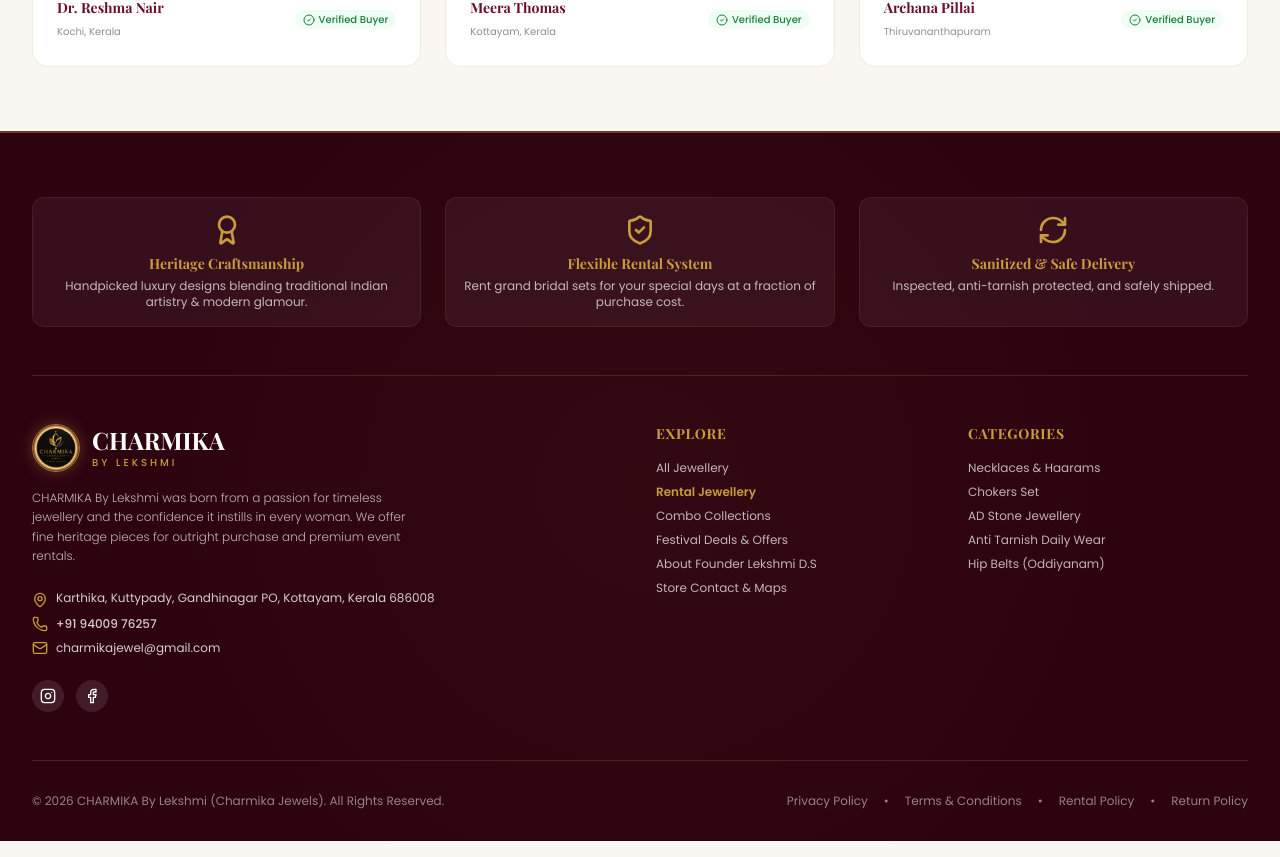
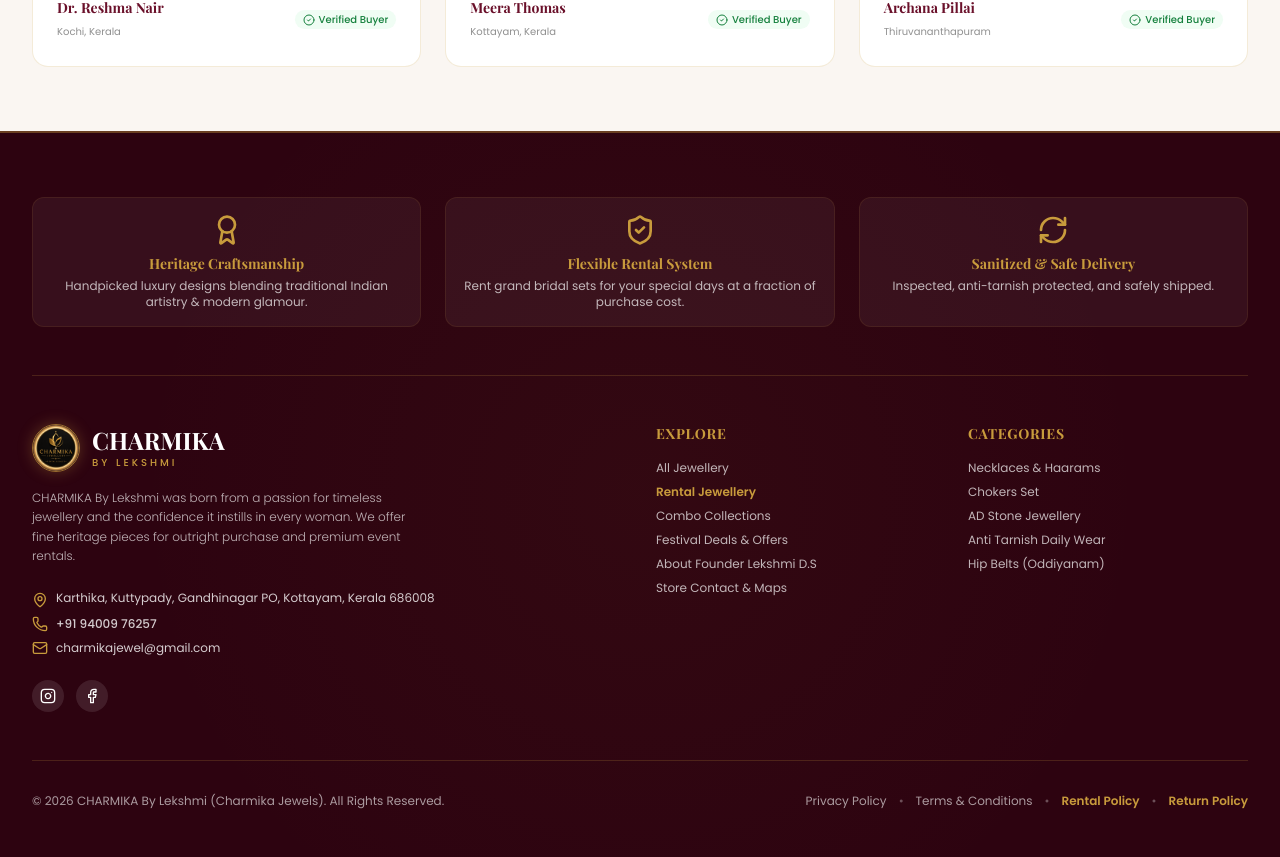
Before and after one commit to Abhinav-THAJ/charmika, a Next.js app: page / in a window 1280 px wide. Shown: the part 5060-5917 px from the top of the page. Built offline with nearby package versions, Linux system fonts and the light colour scheme; no server answers; a web font is replaced by a local one.

Commit message:
fix(mobile): increase footer bottom padding and format legal links to prevent WhatsApp icon overlap

```diff
--- a/src/components/common/BackToTop.tsx
+++ b/src/components/common/BackToTop.tsx
@@ -27,7 +27,7 @@
   return (
     <button
       onClick={scrollToTop}
-      className="fixed bottom-24 right-6 z-40 p-3 bg-maroon text-gold hover:bg-gold hover:text-maroon rounded-full shadow-luxury transition-all duration-300 border border-gold/40"
+      className="fixed bottom-20 sm:bottom-24 right-4 sm:right-6 z-40 p-2.5 sm:p-3 bg-maroon text-gold hover:bg-gold hover:text-maroon rounded-full shadow-luxury transition-all duration-300 border border-gold/40"
       title="Back to Top"
     >
       <ArrowUp className="w-5 h-5" />
--- a/src/components/common/WhatsAppFloat.tsx
+++ b/src/components/common/WhatsAppFloat.tsx
@@ -26,7 +26,7 @@
   ];
 
   return (
-    <div className="fixed bottom-6 right-6 z-40 flex flex-col items-end">
+    <div className="fixed bottom-4 right-4 sm:bottom-6 sm:right-6 z-40 flex flex-col items-end">
       {/* Quick Menu Popup */}
       {isOpen && (
         <div className="mb-3 w-72 bg-white rounded-3xl shadow-luxury border border-gold/30 p-4 space-y-3 animate-slide-up text-charcoal">
@@ -69,7 +69,7 @@
       {/* Compact Circular Floating Button */}
       <button
         onClick={() => setIsOpen(!isOpen)}
-        className="p-3 bg-emerald-600 hover:bg-emerald-500 text-white rounded-full shadow-2xl transition-all duration-300 hover:scale-110 flex items-center justify-center group border-2 border-white/40"
+        className="p-2.5 sm:p-3 bg-emerald-600 hover:bg-emerald-500 text-white rounded-full shadow-2xl transition-all duration-300 hover:scale-110 flex items-center justify-center group border-2 border-white/40"
         title="Chat with Charmika Jewels on WhatsApp"
       >
         <svg className="w-5 h-5 fill-current" viewBox="0 0 24 24">
--- a/src/components/layout/Footer.tsx
+++ b/src/components/layout/Footer.tsx
@@ -8,7 +8,7 @@
 export const Footer: React.FC = () => {
 
   return (
-    <footer className="bg-maroon-950 text-white pt-16 pb-8 border-t-2 border-gold/40 relative overflow-hidden">
+    <footer className="bg-maroon-950 text-white pt-16 pb-28 sm:pb-12 border-t-2 border-gold/40 relative overflow-hidden">
       {/* Subtle Gold Background Accent */}
       <div className="absolute inset-0 bg-luxury-radial pointer-events-none opacity-30" />
 
@@ -174,16 +174,20 @@
         </div>
 
         {/* Bottom copyright & legal */}
-        <div className="pt-8 flex flex-col sm:flex-row justify-between items-center text-xs text-white/50 space-y-3 sm:space-y-0">
+        <div className="pt-8 flex flex-col md:flex-row justify-between items-center text-xs text-white/60 space-y-4 md:space-y-0 text-center md:text-left">
           <p>© {new Date().getFullYear()} CHARMIKA By Lekshmi (Charmika Jewels). All Rights Reserved.</p>
-          <div className="flex space-x-4">
-            <span className="hover:text-gold cursor-pointer">Privacy Policy</span>
-            <span>•</span>
-            <span className="hover:text-gold cursor-pointer">Terms & Conditions</span>
-            <span>•</span>
-            <span className="hover:text-gold cursor-pointer">Rental Policy</span>
-            <span>•</span>
-            <Link href="/return-policy" className="hover:text-gold transition-colors">Return Policy</Link>
+          <div className="flex flex-wrap justify-center items-center gap-x-3 gap-y-2 text-xs">
+            <span className="hover:text-gold cursor-pointer transition-colors">Privacy Policy</span>
+            <span className="text-white/30">•</span>
+            <span className="hover:text-gold cursor-pointer transition-colors">Terms & Conditions</span>
+            <span className="text-white/30">•</span>
+            <Link href="/rental" className="hover:text-gold transition-colors text-gold font-semibold">
+              Rental Policy
+            </Link>
+            <span className="text-white/30">•</span>
+            <Link href="/return-policy" className="hover:text-gold transition-colors text-gold font-semibold">
+              Return Policy
+            </Link>
           </div>
         </div>
       </div>
```
